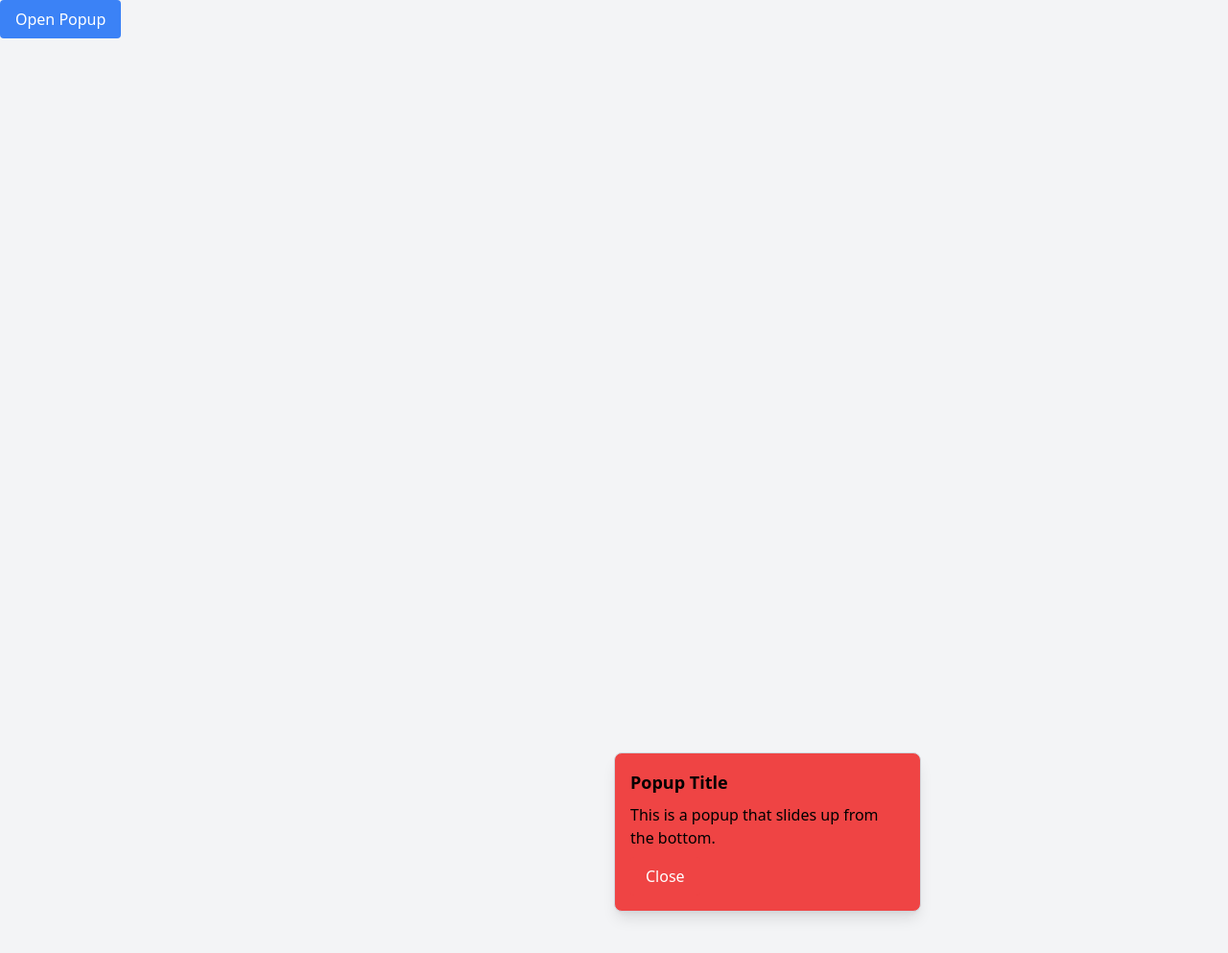
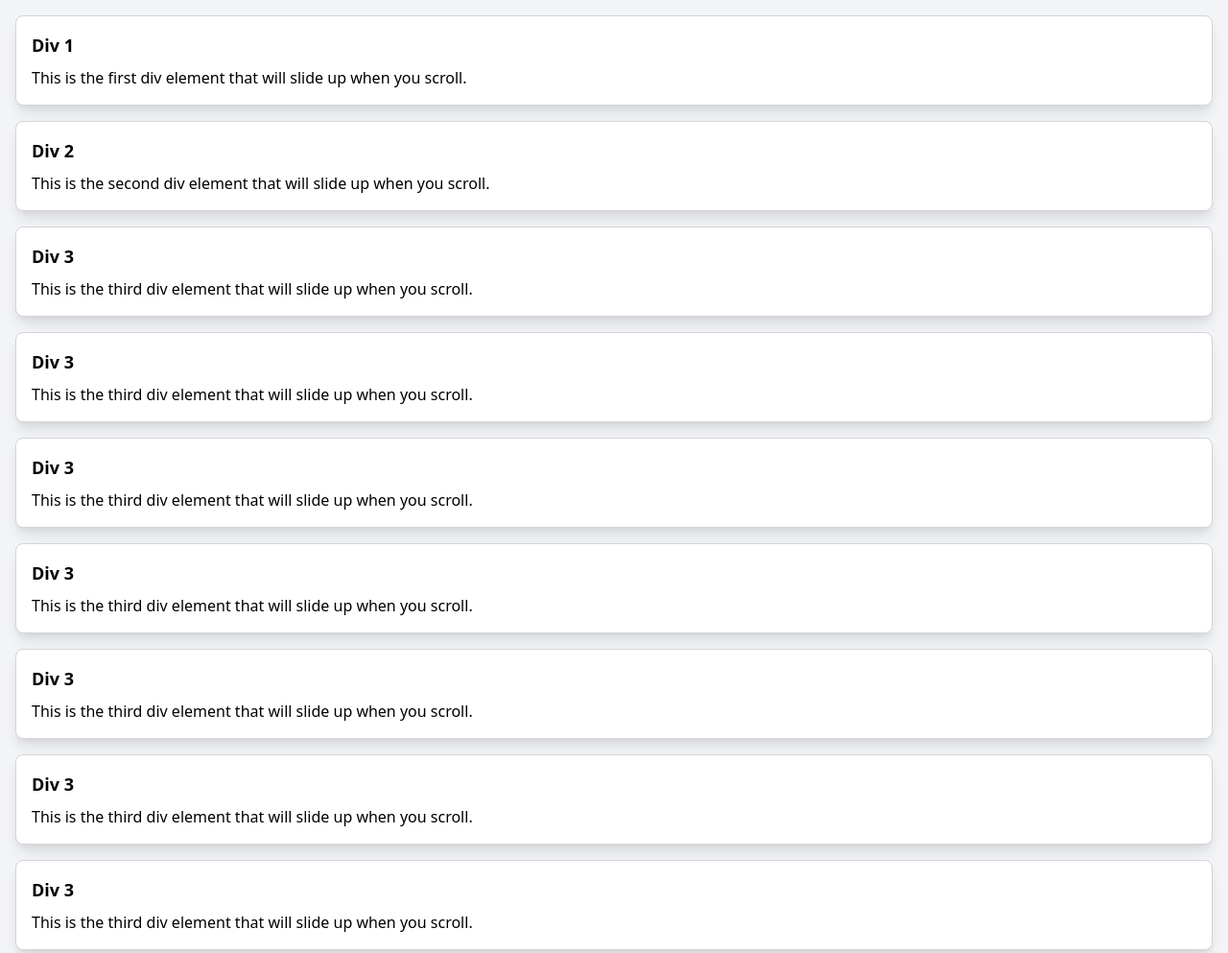
Before and after one commit to FrankNeba/jqueryanimate, a plain HTML site: page images/hey.html in a window 1280 px wide. Shown: the top 993 px of the page at 96% size. Before the commit the page ends 800 px from the top, so only its background shows below. Drawn offline with nearby package versions, Linux system fonts and the light colour scheme.

Commit message:
Popup Scroll Effect added

```diff
--- a/images/hey.html
+++ b/images/hey.html
@@ -3,43 +3,91 @@
 <head>
     <meta charset="UTF-8">
     <meta name="viewport" content="width=device-width, initial-scale=1.0">
-    <title>Popup Example with Tailwind CSS</title>
+    <title>Slide Up on Scroll</title>
     <link href="https://cdn.jsdelivr.net/npm/tailwindcss@^2.0/dist/tailwind.min.css" rel="stylesheet">
     <style>
-        /* Custom styles for sliding popup */
-        #popup {
-            transform: translateY(100%); /* Start off-screen */
-            transition: transform 0.5s ease-in-out; /* Smooth transition */
+        /* Custom styles */
+        .slide-up {
+            transform: translateY(100px); /* Start off-screen */
+            opacity: 0;
+            transition: transform 0.5s ease-in-out, opacity 0.5s ease-in-out; /* Smooth transition */
         }
-        #popup.show {
-            transform: translateY(0); /* Slide in */
+        .slide-up.visible {
+            transform: translateY(0); /* Slide to the original position */
+            opacity: 1;
         }
     </style>
 </head>
 <body class="bg-gray-100">
 
-    <!-- Popup -->
-    <div id="popup" class="fixed bottom-4 left-1/2 transform -translate-x-1/2 w-80 p-4 bg-white border border-gray-300 shadow-lg rounded-lg hidden">
-        <h2 class="text-lg font-bold mb-2">Popup Title</h2>
-        <p>This is a popup that slides up from the bottom.</p>
-        <button id="close-popup" class="mt-2 px-4 py-2 bg-red-500 text-white rounded">Close</button>
+    <!-- Content to enable scrolling -->
+    <div id="content" class="h-[2000px] p-4">
+        <div class="slide-up p-4 mb-4 bg-white border border-gray-300 shadow-lg rounded-lg">
+            <h2 class="text-lg font-bold mb-2">Div 1</h2>
+            <p>This is the first div element that will slide up when you scroll.</p>
+        </div>
+        <div class="slide-up p-4 mb-4 bg-white border border-gray-300 shadow-lg rounded-lg">
+            <h2 class="text-lg font-bold mb-2">Div 2</h2>
+            <p>This is the second div element that will slide up when you scroll.</p>
+        </div>
+        <div class="slide-up p-4 mb-4 bg-white border border-gray-300 shadow-lg rounded-lg">
+            <h2 class="text-lg font-bold mb-2">Div 3</h2>
+            <p>This is the third div element that will slide up when you scroll.</p>
+        </div>
+        <div class="slide-up p-4 mb-4 bg-white border border-gray-300 shadow-lg rounded-lg">
+            <h2 class="text-lg font-bold mb-2">Div 3</h2>
+            <p>This is the third div element that will slide up when you scroll.</p>
+        </div>
+        <div class="slide-up p-4 mb-4 bg-white border border-gray-300 shadow-lg rounded-lg">
+            <h2 class="text-lg font-bold mb-2">Div 3</h2>
+            <p>This is the third div element that will slide up when you scroll.</p>
+        </div>
+        <div class="slide-up p-4 mb-4 bg-white border border-gray-300 shadow-lg rounded-lg">
+            <h2 class="text-lg font-bold mb-2">Div 3</h2>
+            <p>This is the third div element that will slide up when you scroll.</p>
+        </div>
+        <div class="slide-up p-4 mb-4 bg-white border border-gray-300 shadow-lg rounded-lg">
+            <h2 class="text-lg font-bold mb-2">Div 3</h2>
+            <p>This is the third div element that will slide up when you scroll.</p>
+        </div>
+        <div class="slide-up p-4 mb-4 bg-white border border-gray-300 shadow-lg rounded-lg">
+            <h2 class="text-lg font-bold mb-2">Div 3</h2>
+            <p>This is the third div element that will slide up when you scroll.</p>
+        </div>
+        <div class="slide-up p-4 mb-4 bg-white border border-gray-300 shadow-lg rounded-lg">
+            <h2 class="text-lg font-bold mb-2">Div 3</h2>
+            <p>This is the third div element that will slide up when you scroll.</p>
+        </div>
+        <div class="slide-up p-4 mb-4 bg-white border border-gray-300 shadow-lg rounded-lg">
+            <h2 class="text-lg font-bold mb-2">Div 3</h2>
+            <p>This is the third div element that will slide up when you scroll.</p>
+        </div>
     </div>
 
-    <!-- Trigger Button -->
-    <button id="open-popup" class="px-4 py-2 bg-blue-500 text-white rounded">Open Popup</button>
-
+    <!-- jQuery -->
     <script src="https://code.jquery.com/jquery-3.6.0.min.js"></script>
     <script>
         $(document).ready(function() {
-            // Show the popup
+            var $slideUpElements = $('.slide-up');
+            var offset = 200; // Adjust this value to control when the div should slide up
 
-                $('#popup').removeClass('hidden').addClass('bg-red-500');
+            $(window).scroll(function() {
+                var scrollTop = $(window).scrollTop();
 
+                $slideUpElements.each(function() {
+                    var $this = $(this);
+                    var elementOffset = $this.offset().top;
 
-            // Hide the popup
-            $('#close-popup').click(function() {
-                $('#popup').removeClass('show').addClass('hidden');
+                    if (scrollTop + $(window).height() > elementOffset + offset) {
+                        $this.addClass('visible');
+                    } else {
+                        $this.removeClass('visible');
+                    }
+                });
             });
+
+            // Trigger scroll event on page load to handle initial visibility
+            $(window).trigger('scroll');
         });
     </script>
 
```
Also changed, not shown: hello.html (deleted, +0 -136 lines), index.html (added, +170 -0 lines).
